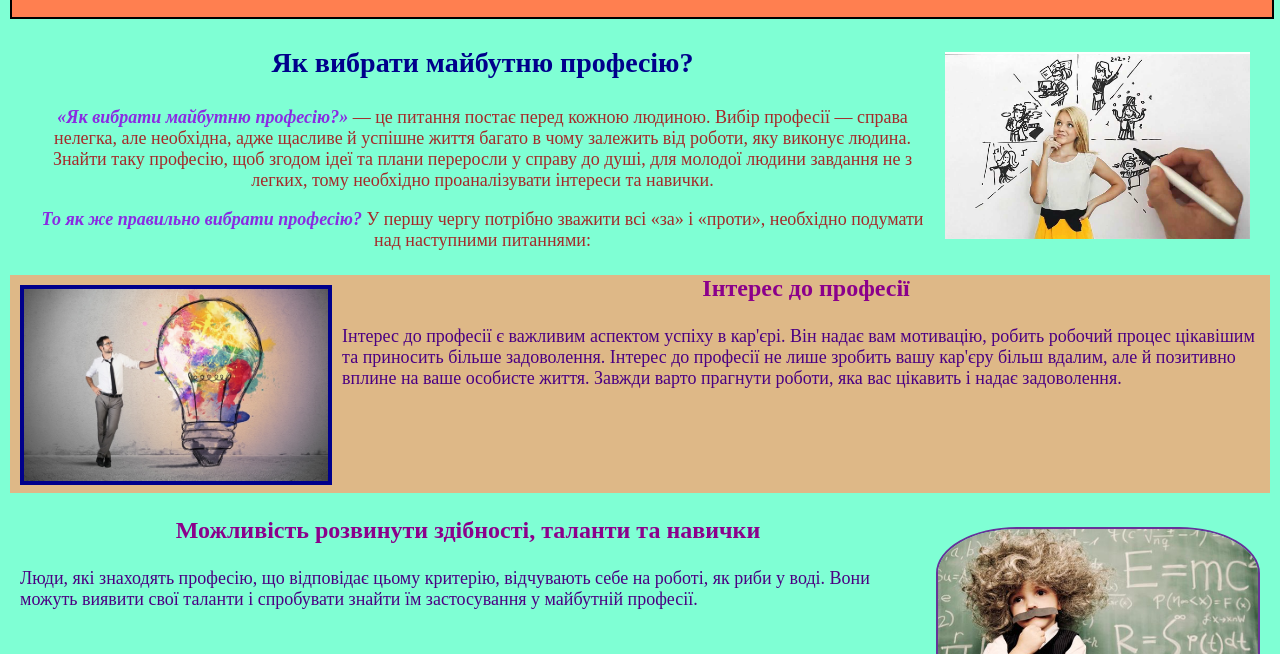
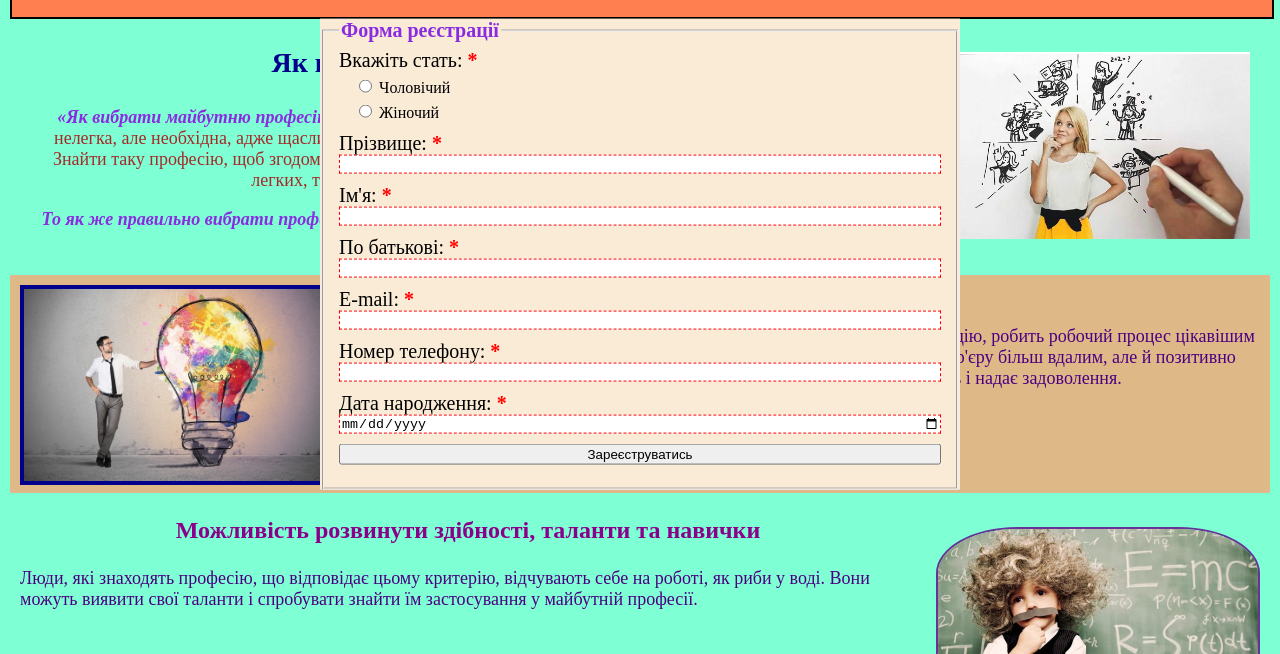
Before and after one commit to ProkydianchykDaniil/Lab2-Itex, a plain HTML site: page index.html in a window 1280 px wide. Shown: the part 146-800 px from the top of the page. Drawn offline with Linux system fonts and the light colour scheme.

Commit message:
add form, add css properties

```diff
--- a/index.html
+++ b/index.html
@@ -26,9 +26,6 @@
     <title>Лабораторна робота №2</title>
 </head>
 <body>
-    <div class="positionfixed">
-        <span>Internet <br> Технології</span>
-    </div>
     <header>
         <h1 style="font-size: 42px;">Лабораторна робота №2</h1>
         <h2 style="color:blueviolet; font-size: 24px; font-style: italic;">Каскадні таблиці
@@ -92,5 +89,65 @@
         <p>А взагалі, найкраща порада, яку можна дати юнацтву: «Знайди що-небудь, що тобі
             подобається робити, а потім знайди кого-небудь, хто буде тобі за це платити».</p>
     </div>
+    <label for="checkedbox" class="close">*Щоб закрити форму - натисни сюди &rarr;</label>
+    <input type="checkbox" id="checkedbox" name="checkedbox">
+    <form id="form1">
+        <fieldset>
+            <legend>Форма реєстрації</legend>
+            <span>Вкажіть стать: <span id="star">*</span></span>
+            <ul>
+                <li>
+                    <label for="button1" class="radiobutton">
+                        <input type="radio" id="button1" name="radiobutton" value="Чоловічий" required>
+                        <span>Чоловічий</span>
+                    </label>
+                </li>
+                <li>
+                    <label for="button2" class="radiobutton">
+                        <input type="radio" id="button2" name="radiobutton" value="Жіночий" >
+                        <span>Жіночий</span>
+                    </label>
+                </li>
+            </ul>
+            <div>
+                <label for="surname">
+                    <span>Прізвище: <span id="star">*</span></span>
+                </label>
+                <input type="text" id="surname" name="surname" required />
+            </div>
+            <div>
+                <label for="username">
+                    <span>Ім'я: <span id="star">*</span></span>
+                </label>
+                <input type="text" id="username" name="username" required />
+            </div>
+            <div>
+                <label for="patronymic">
+                    <span>По батькові: <span id="star">*</span></span>
+                </label>
+                <input type="text" id="patronymic" name="patronymic" required/>
+            </div>
+            <div>
+                <label for="email">
+                    <span>E-mail: <span id="star">*</span></span>
+                </label>
+                <input type="email" id="email" name="email" required />
+            </div>
+            <div>
+                <label for="number">Номер телефону: <span id="star">*</span></label>
+                <input type="tel" id="number" name="number" required>
+            </div>
+            <div>
+                <label for="date">
+                    <span>Дата народження: <span id="star">*</span></span>
+                </label>
+                  <input type="date" id="date" name="date" required />
+            </div>
+
+            <div id="buttonform">
+                <button type="submit">Зареєструватись</button>
+            </div>
+        </fieldset>
+    </form>
 </body>
 </html>
--- a/style.css
+++ b/style.css
@@ -73,12 +73,59 @@ header {
     font-size: 28px;
 }
 
-.positionfixed {
+#form1 {
     position: fixed;
-    text-align: center;
-    background-color: blue;
-    color: blanchedalmond;
-    z-index: -1;
-    top: 50px;
-    left: 30px;
+    background-color: antiquewhite;
+    min-width: 50%;
+    min-height: 30%;
+    top: 50%;
+    left: 50%;
+    margin-right: -50%;
+    transform: translate(-50%, -50%);
+    font-size: 20px;
 }
+
+legend {
+    color: blueviolet;
+    font-weight: bold;
+}
+
+#star {
+    color: red;
+    font-weight: bold;
+}
+
+ul {
+    margin: 5px -30px;
+
+}
+
+li {
+    list-style-type: none;
+    font-size: 16px;
+    margin: 5px;
+}
+
+.close {
+    font-size: 10px;
+    text-align: right;
+    margin: 0;
+}
+
+input:invalid {
+    border: 1px dashed red;
+}
+
+input:valid {
+    border: 1px solid greenyellow;
+}
+
+form div {
+    display: flex;
+    flex-direction: column;
+}
+
+
+#checkedbox:checked + #form1  {
+    display: none;
+}
```
